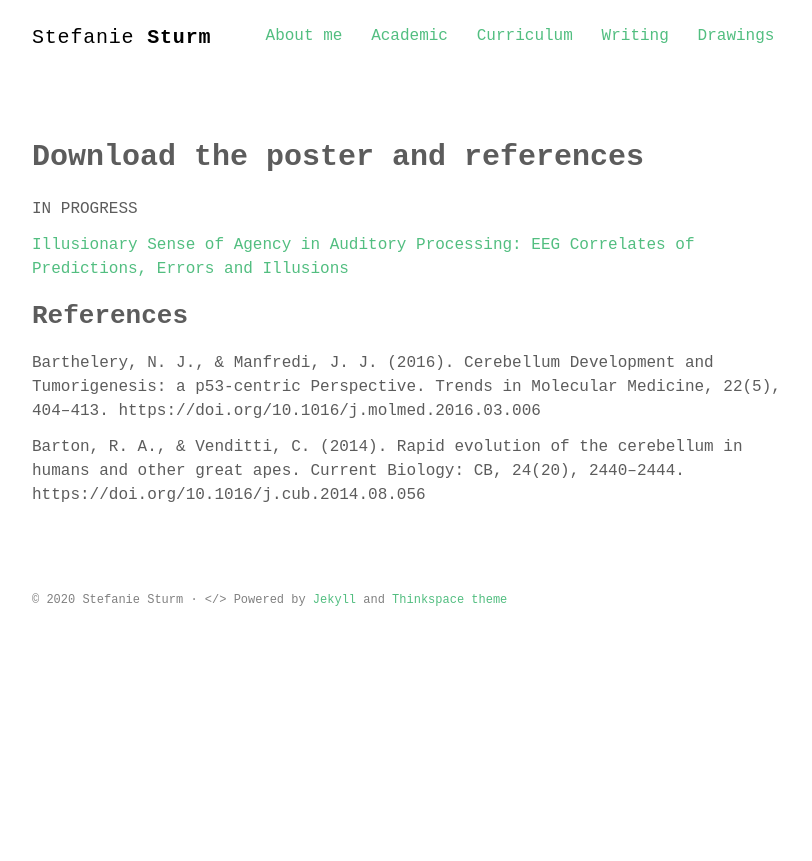
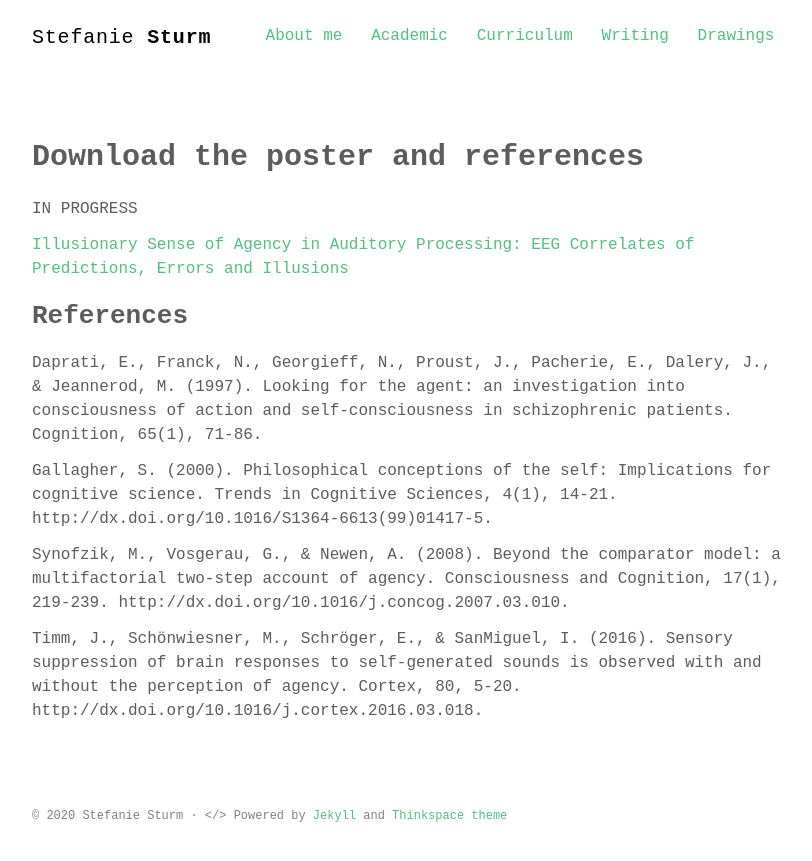
Before and after one commit to stefaniesturm/stefaniesturm.github.io, a Jekyll site: the page built from IluAg_poster.md, in a window 1280 px wide. Shown: the top 861 px of the page, without its empty margins (232-1044 px from the left). Built offline with Jekyll 4.4.1, drawn with Linux system fonts in a browser that asks for light colours; some web fonts are replaced.

Commit message:
Update IluAg_poster.md

```diff
--- a/IluAg_poster.md
+++ b/IluAg_poster.md
@@ -6,10 +6,15 @@
 
 IN PROGRESS
 
-<a title="poster" href="/files/developmental_cb_poster.pdf">Illusionary Sense of Agency in Auditory Processing: EEG Correlates of Predictions, Errors and Illusions</a>
+<a title="poster" href="/files/IluAg_poster.pdf">Illusionary Sense of Agency in Auditory Processing: EEG Correlates of Predictions, Errors and Illusions</a>
 
 <h2>References</h2>
 
-Barthelery, N. J., & Manfredi, J. J. (2016). Cerebellum Development and Tumorigenesis: a p53-centric Perspective. Trends in Molecular Medicine, 22(5), 404–413. https://doi.org/10.1016/j.molmed.2016.03.006
+Daprati, E., Franck, N., Georgieff, N., Proust, J., Pacherie, E., Dalery, J., & Jeannerod, M. (1997). Looking for the agent: an investigation into consciousness of action and self-consciousness in schizophrenic patients. Cognition, 65(1), 71-86.
 
-Barton, R. A., & Venditti, C. (2014). Rapid evolution of the cerebellum in humans and other great apes. Current Biology: CB, 24(20), 2440–2444. https://doi.org/10.1016/j.cub.2014.08.056
+Gallagher, S. (2000). Philosophical conceptions of the self: Implications for cognitive science. Trends in Cognitive Sciences, 4(1), 14-21. http://dx.doi.org/10.1016/S1364-6613(99)01417-5.
+
+
+Synofzik, M., Vosgerau, G., & Newen, A. (2008). Beyond the comparator model: a multifactorial two-step account of agency. Consciousness and Cognition, 17(1), 219-239. http://dx.doi.org/10.1016/j.concog.2007.03.010.
+
+Timm, J., Schönwiesner, M., Schröger, E., & SanMiguel, I. (2016). Sensory suppression of brain responses to self-generated sounds is observed with and without the perception of agency. Cortex, 80, 5-20. http://dx.doi.org/10.1016/j.cortex.2016.03.018.
```
